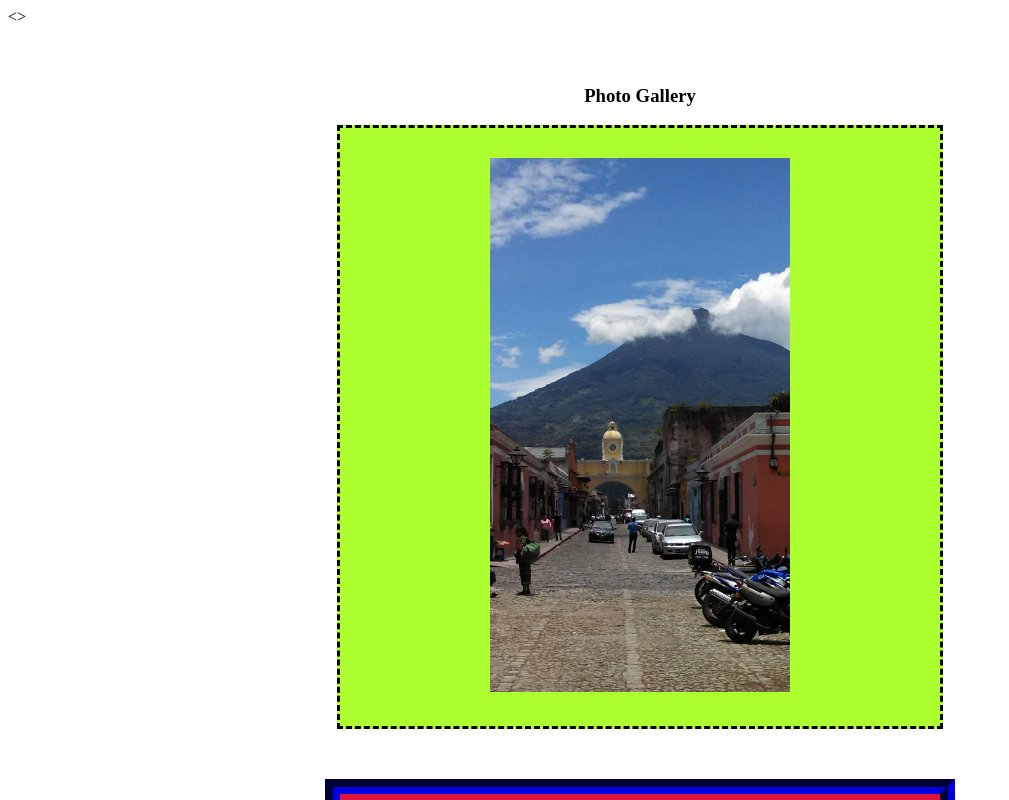
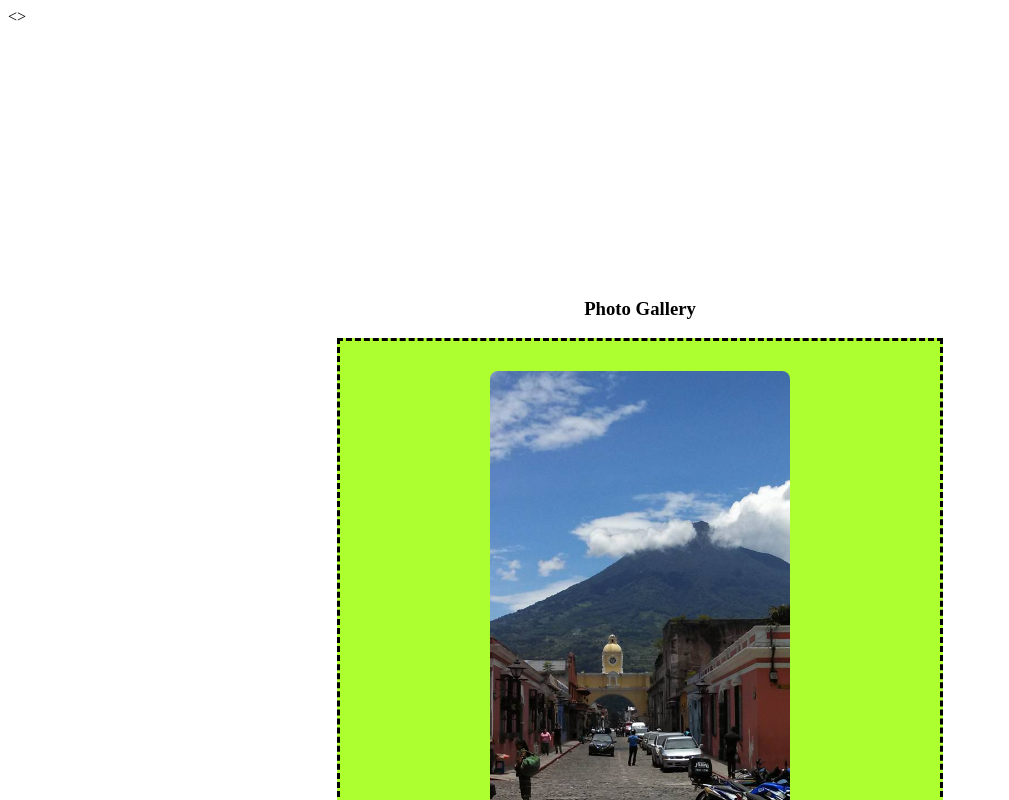
Before and after one commit to Kindra88/responsive-gallery-activ., a plain HTML site: page index.html in a window 1280 px wide. Shown: the top 800 px of the page, without its empty margins (0-1009 px from the left). Drawn offline with Linux system fonts and the light colour scheme.

Commit message:
final commit

```diff
--- a/style.css
+++ b/style.css
@@ -1,10 +1,9 @@
 .container{
    display: flex;
    flex-direction: column;
-   justify-content: space-between;
    align-items: center;
    text-align: center;
-   margin:40px 50px 50px 50px;
+   margin:20%;
 
 }
 
@@ -12,17 +11,20 @@
    width: 600px;
    padding-top: 30px;
    padding-bottom: 30px;
+    flex-wrap: wrap;
 }
 
 .box1-container{
    background-color:greenyellow;
-   flex-wrap: wrap;
    border: dashed;
    margin-bottom: 50px;
 }
 
 .box1-container img{
    max-width: 300px;
+   height: auto;
+   border-radius: 8px;
+
 
 }
 
@@ -31,7 +33,6 @@
   border-style: groove;
   border-width: 15px;
   border-color: darkblue;
-
   margin-bottom: 50px;
 
 }
@@ -46,7 +47,7 @@
 
 .box3-container{
    background-color: blue;
-
+   margin-bottom: 50px;
 }
 
 .box3-container img{
```
